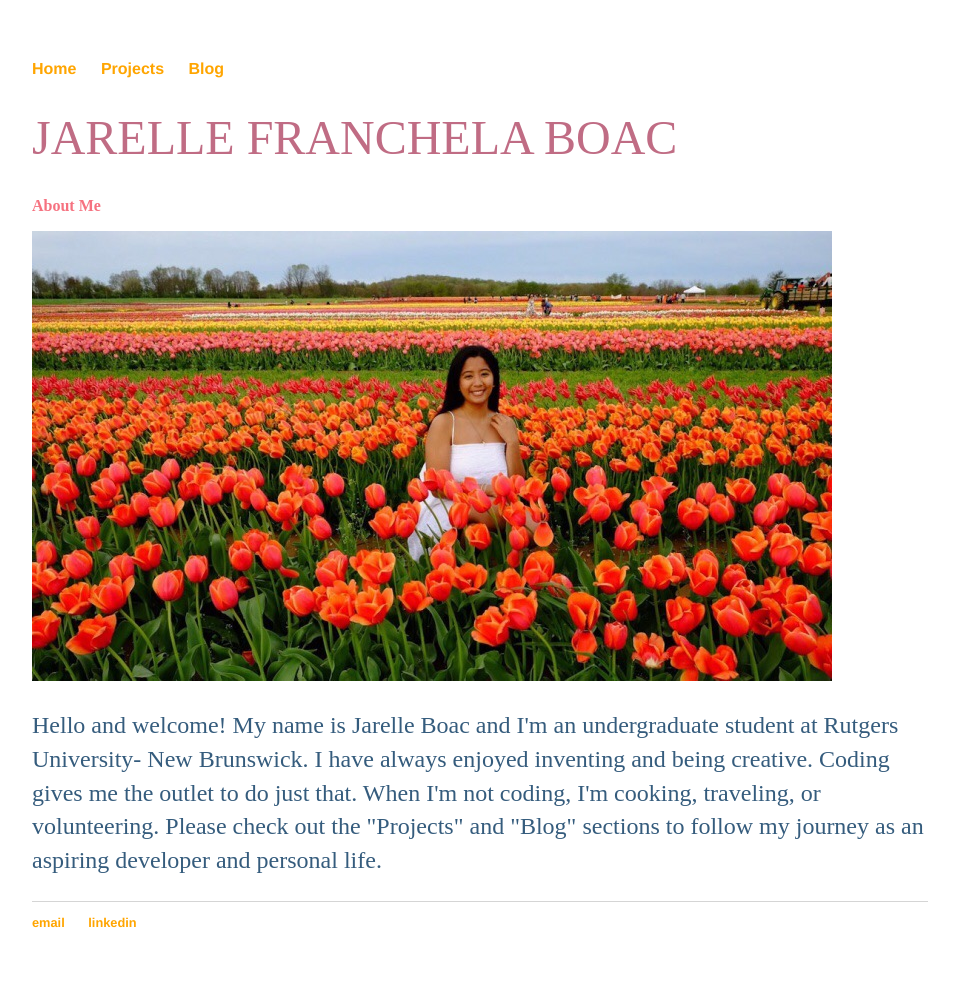
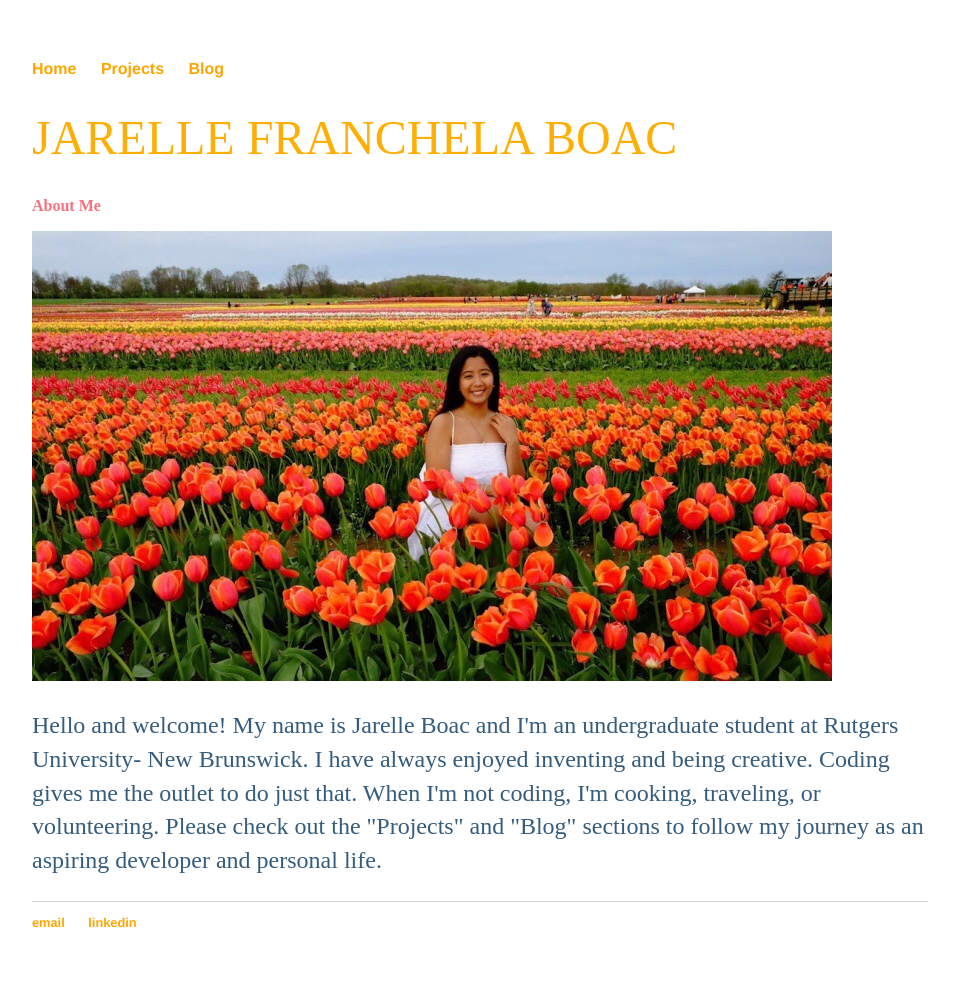
Before and after one commit to jarelle22/jarelleboac.github.io, a Jekyll site: the page built from index.html, in a window 1280 px wide. Shown: the whole page, without its empty margins (160-1113 px from the left). Built offline with Jekyll 4.4.1, drawn with Linux system fonts in a browser that asks for light colours.

Commit message:
Update main.css
changed color to mustard yellow

```diff
--- a/css/main.css
+++ b/css/main.css
@@ -24,7 +24,7 @@ a:hover {
 h1 {
     font-size: 3em;
     /*font-family:'Helvetica', 'Arial', 'Sans-Serif';*/
-    color: #C06C84;
+    color: #FFAE03;
     font-family: 'Brandon-Grotesque', 'Sans-Serif';
     font-style: normal;
     font-weight: 100;
```
